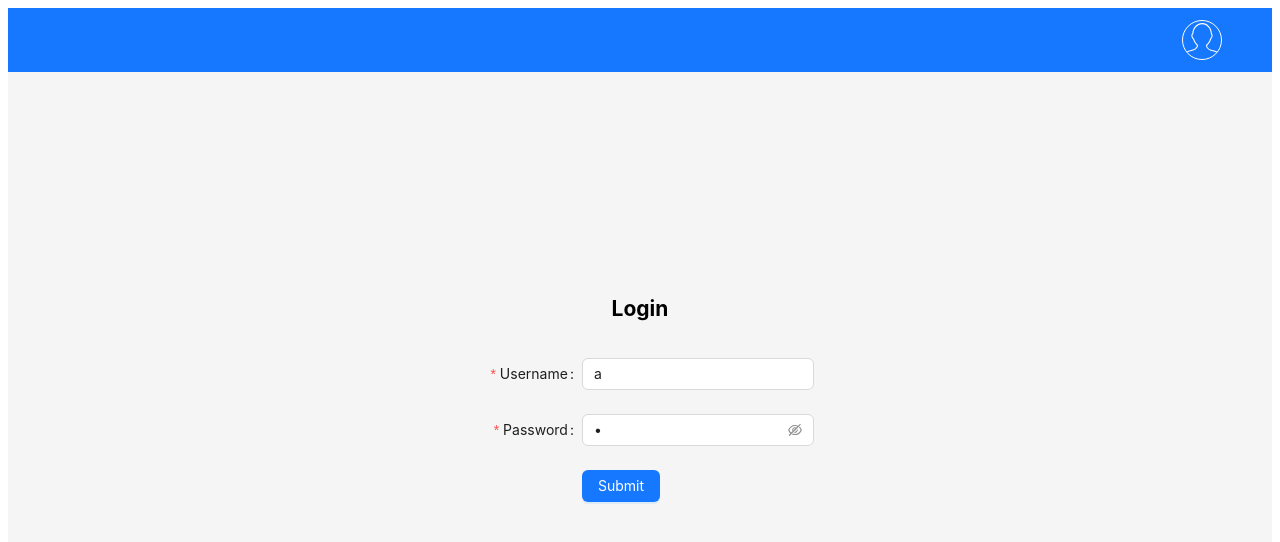
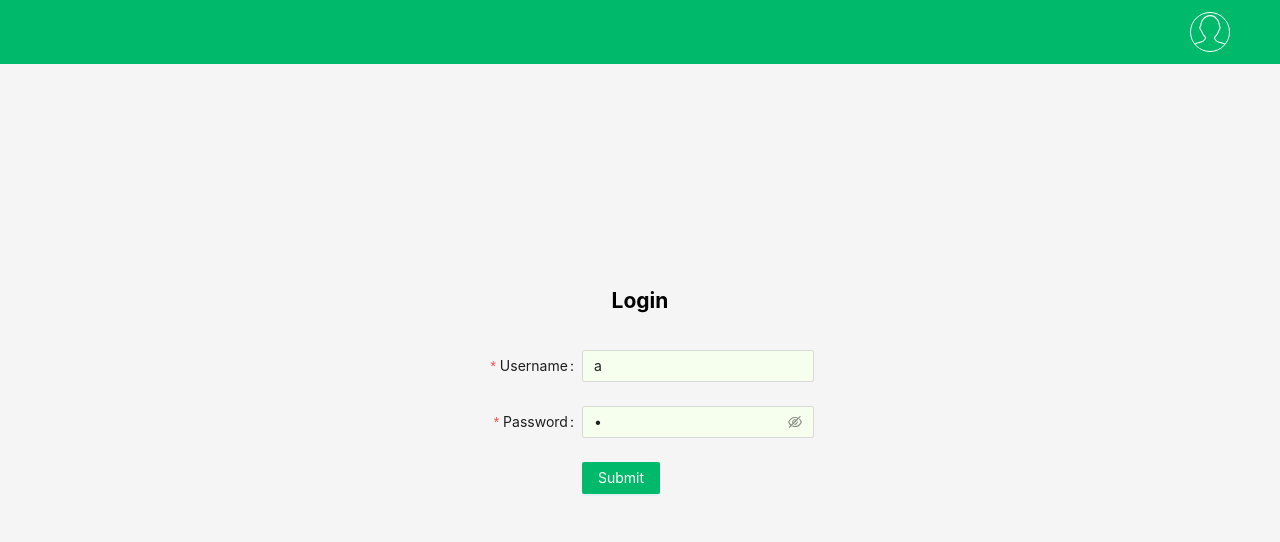
Before and after one commit to gegeemaa/economy, a React (Vite) app in the folder frontend/: page /login in a window 1280 px wide. Shown: the top 542 px of the page. Built offline with nearby package versions, Linux system fonts and the light colour scheme; no server answers.

Commit message:
Add theme

```diff
--- a/frontend/src/App.tsx
+++ b/frontend/src/App.tsx
@@ -1,11 +1,26 @@
 import React from "react";
 import { BrowserRouter } from "react-router-dom";
 import MainLayout from "./MainLayout";
+import { ConfigProvider } from "antd";
+import "./index.css";
 
 const App: React.FC = () => {
   return (
     <BrowserRouter>
-      <MainLayout />
+      <ConfigProvider
+        theme={{
+          token: {
+            // Seed Token
+            colorPrimary: "#00b96b",
+            borderRadius: 2,
+            colorLink: "#00b96b",
+            // Alias Token
+            colorBgContainer: "#f6ffed",
+          },
+        }}
+      >
+        <MainLayout />
+      </ConfigProvider>
     </BrowserRouter>
   );
 };
--- a/frontend/src/common/index.tsx
+++ b/frontend/src/common/index.tsx
@@ -1 +1 @@
-export const BASE_COLOR = "#1677ff";
+export const BASE_COLOR = "#00b96b";
--- a/frontend/src/index.css
+++ b/frontend/src/index.css
@@ -1,4 +1,4 @@
-:root {
+/* :root {
   font-family: Inter, system-ui, Avenir, Helvetica, Arial, sans-serif;
   line-height: 1.5;
   font-weight: 400;
@@ -20,17 +20,18 @@ a {
 }
 a:hover {
   color: #535bf2;
-}
+} */
 
 body {
   margin: 0;
-  display: flex;
-  place-items: center;
-  min-width: 320px;
-  min-height: 100vh;
 }
 
-h1 {
+.ant-layout .ant-layout-sider-zero-width-trigger {
+background-color: #00b96b;
+
+}
+
+/* h1 {
   font-size: 3.2em;
   line-height: 1.1;
 }
@@ -66,4 +67,4 @@ button:focus-visible {
     background-color: #f9f9f9;
   }
 }
-/* .ant-table.ant-table-rtl { overflow-x: scroll; } */
+.ant-table.ant-table-rtl { overflow-x: scroll; } */
```
Also changed, not shown: 2 other files (tests, documents, lock files or other folders).
